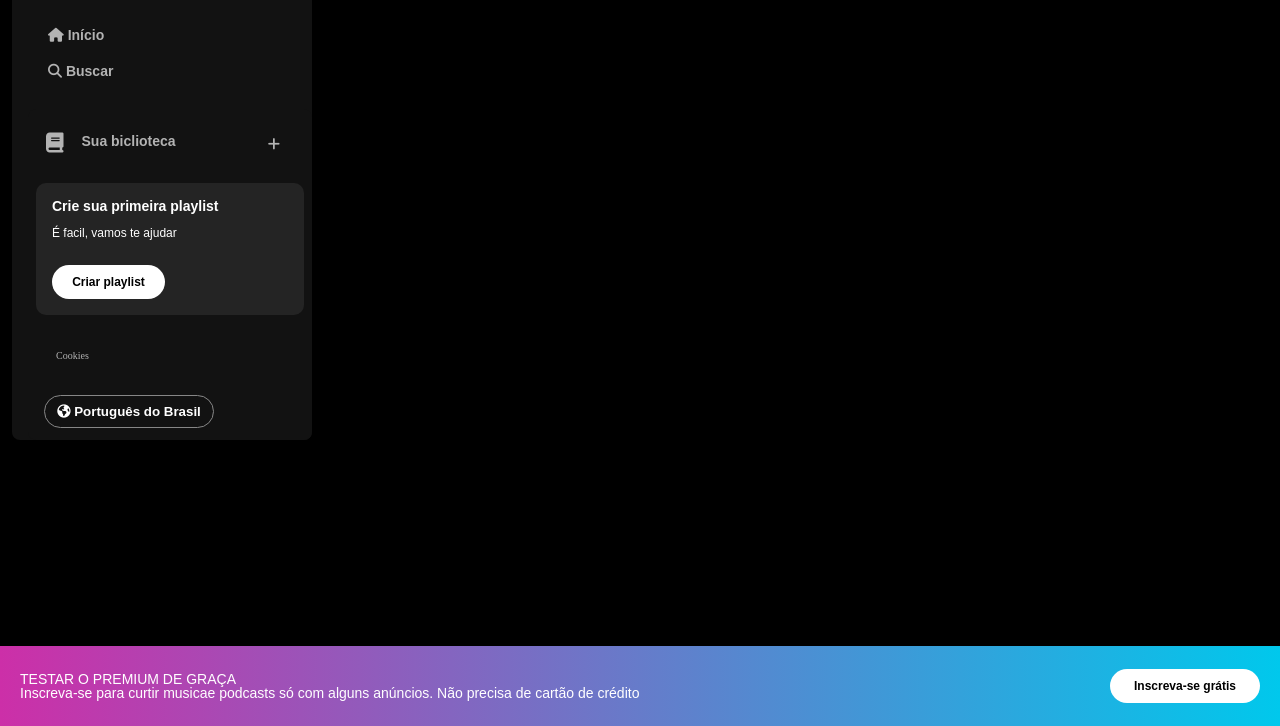
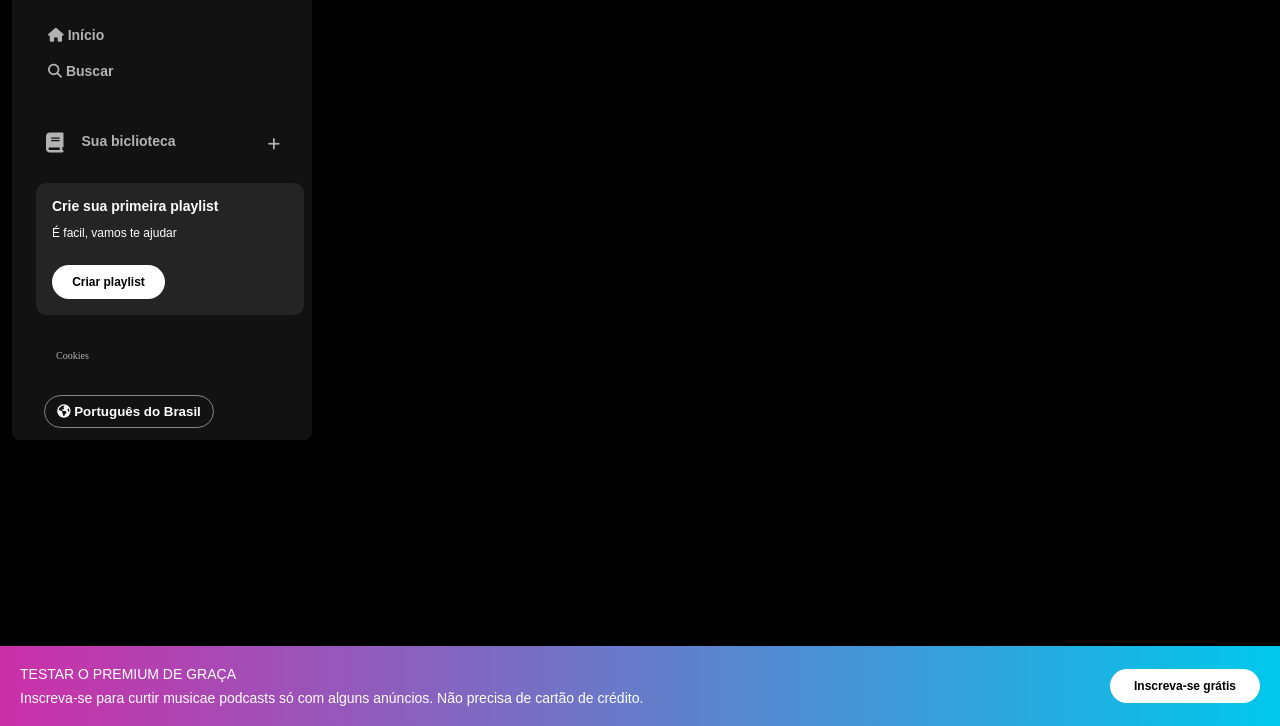
Before and after one commit to Andrekrykhtine/Spotify, a plain HTML site: page index.html in a window 1280 px wide. Shown: the part 74-800 px from the top of the page. Drawn offline with Linux system fonts and the light colour scheme; a script that the page names is missing.

Commit message:
corrige pontuação e ajusta estilo do footer para melhor layout

```diff
--- a/index.html
+++ b/index.html
@@ -73,7 +73,7 @@
         <div class="footer__content">
             <div class="text">
                 <h2>TESTAR O PREMIUM DE GRAÇA</h2>
-                <p>Inscreva-se para curtir musicae podcasts só com alguns anúncios. Não precisa de cartão de crédito</p>
+                <p>Inscreva-se para curtir musicae podcasts só com alguns anúncios. Não precisa de cartão de crédito.</p>
             </div>
             <div>
                 <button class="footer__button">Inscreva-se grátis</button>
--- a/styles.css
+++ b/styles.css
@@ -183,10 +183,12 @@ body {
 }
 
 .footer__content .text{
+    display: flex;
+    flex-direction: column;
+    gap: 10px;
     font-family: "Dms sans", sans-serif;
     font-size: 14px;
     margin: 20px;
-    gap: 15px;
 }
 .footer__button {
     display: flex;
```
